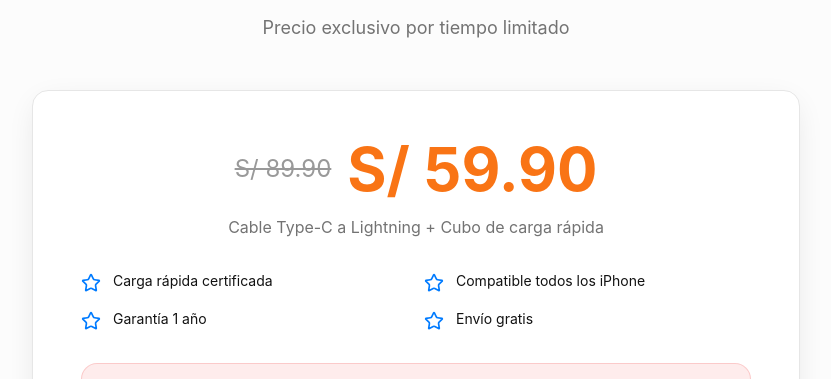
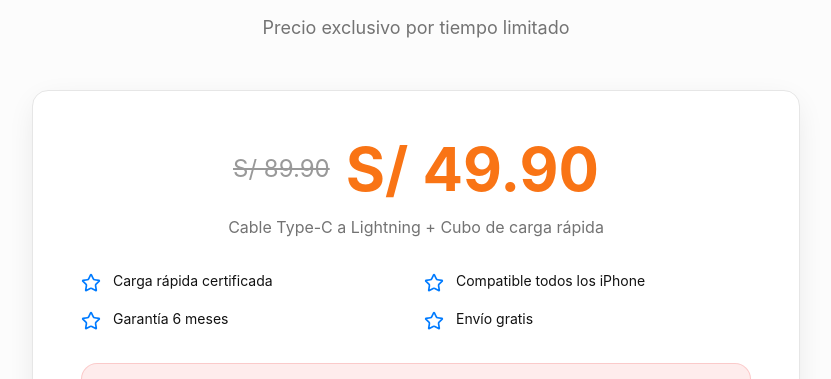
Before and after one commit to kellerkatlin/front-landingpage-cargadores, a React (Vite) app: page / in a window 1280 px wide. Shown: the part 4380-4759 px from the top of the page, without its empty margins (224-1055 px from the left). Built offline with nearby package versions, Linux system fonts and the light colour scheme; no server answers.

Commit message:
feat: update pricing details in PricingSection and adjust purchase price in PurchaseModal

```diff
--- a/src/components/PricingSection.tsx
+++ b/src/components/PricingSection.tsx
@@ -89,7 +89,7 @@ export const PricingSection = () => {
                   S/ 89.90
                 </span>
                 <span className="text-5xl md:text-6xl font-bold text-price-highlight">
-                  S/ 59.90
+                  S/ 49.90
                 </span>
               </div>
               <p className="text-muted-foreground">
@@ -108,7 +108,7 @@ export const PricingSection = () => {
               {[
                 "Carga rápida certificada",
                 "Compatible todos los iPhone",
-                "Garantía 1 año",
+                "Garantía 6 meses",
                 "Envío gratis",
               ].map((text, i) => (
                 <motion.div
--- a/src/components/PurchaseModal.tsx
+++ b/src/components/PurchaseModal.tsx
@@ -29,7 +29,7 @@ import {
 } from "@/components/ui/select";
 import { usePurchase } from "@/hooks/usePurchase";
 
-const PRICE = 1;
+const PRICE = 4;
 
 const regions = {
   Lima: ["Lima", "Callao"],
```
